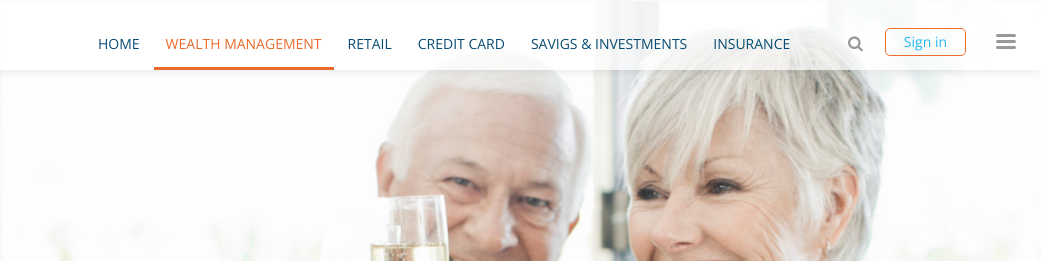
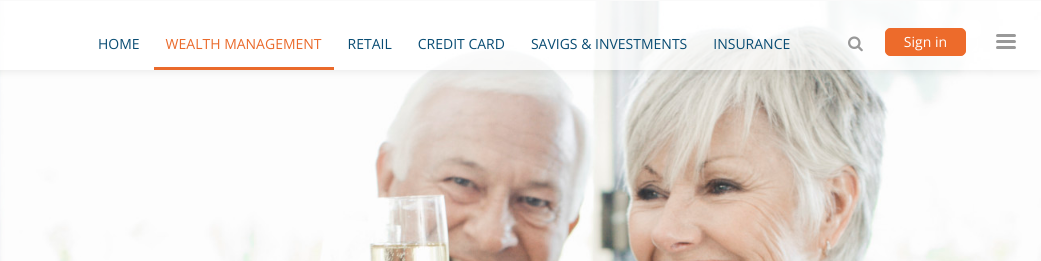
Before and after one commit to f1studioz/CRB, a plain HTML site: page index.html in a window 1280 px wide. In both pictures the pointer is over the link "Sign in". Shown: the top 261 px of the page, 239-1280 px from the left. Drawn offline with nearby package versions, Linux system fonts and the light colour scheme; some packages are replaced by stand-ins of ours.

Commit message:
Update custom.css

```diff
--- a/css/custom.css
+++ b/css/custom.css
@@ -174,6 +174,12 @@ header#header.header-static {
     position: fixed;
     width: 100%;
 }
+a.sign-in-btn:hover {
+    background-color: #ED6B2B;
+    color: #fff;
+}
+
+
 /********************************insightss**********************/
 .post-3-columns .post-image{
     margin-bottom: 0px;
```
